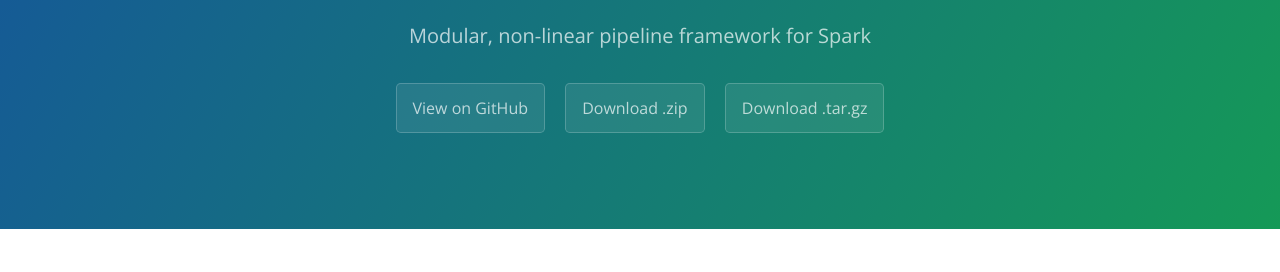
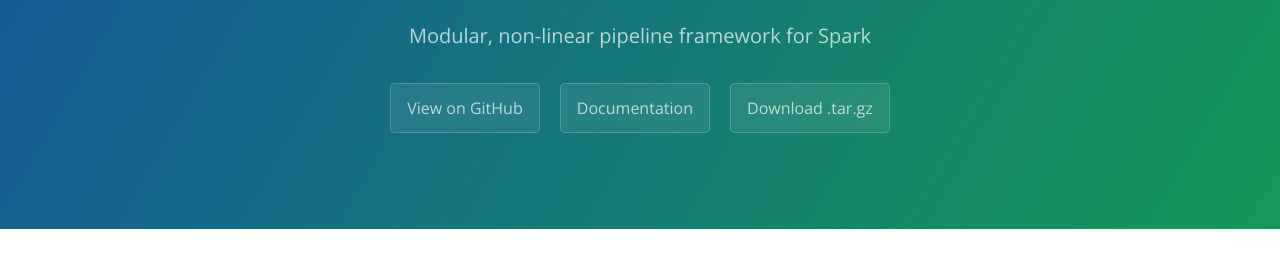
Before and after one commit to gadiavivi/sparkpipe-core, a Jekyll site: the page built from index.md, in a window 1280 px wide. Shown: the part 154-426 px from the top of the page. Built offline with Jekyll 4.4.1, drawn with Linux system fonts in a browser that asks for light colours.

Commit message:
Adding docs link

```diff
--- a/_includes/header.html
+++ b/_includes/header.html
@@ -2,6 +2,7 @@
   <h1 class="project-name">sparkpipe-core</h1>
   <h2 class="project-tagline">Modular, non-linear pipeline framework for Spark</h2>
   <a href="https://github.com/unchartedsoftware/sparkpipe-core" class="btn">View on GitHub</a>
-  <a href="https://github.com/unchartedsoftware/sparkpipe-core/zipball/master" class="btn">Download .zip</a>
+  <a href="{{ "docs/0.9.3/#software.uncharted.sparkpipe.package" | prepend: site.baseurl }}" target="_blank" class="btn">Documentation</a>
+  <!--<a href="https://github.com/unchartedsoftware/sparkpipe-core/zipball/master" class="btn">Download .zip</a>-->
   <a href="https://github.com/unchartedsoftware/sparkpipe-core/tarball/master" class="btn">Download .tar.gz</a>
 </section>
```
